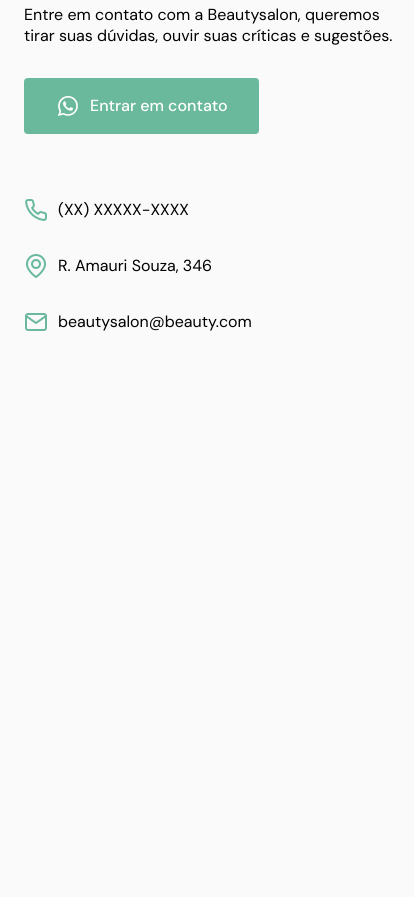
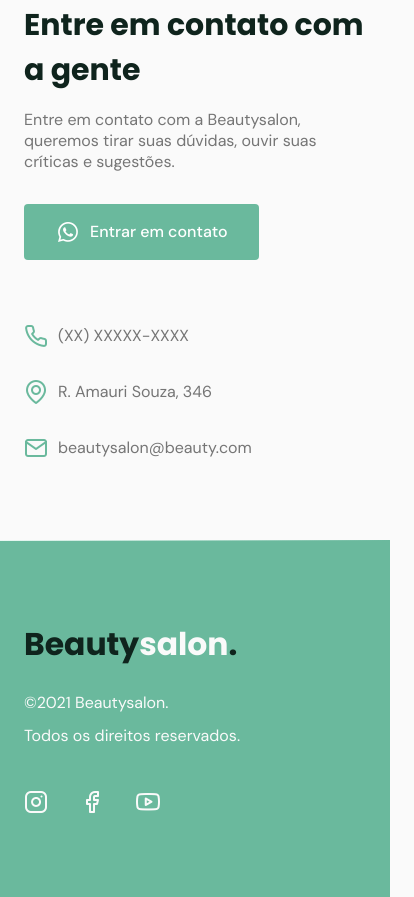
Before and after one commit to RaphaelSR/Origin---nlw6, a plain HTML site: page index.html in a window 390 px wide. Shown: the part 4318-5215 px from the top of the page, 414 px wide, since content can reach past the window. Before the commit the page ends 4732 px from the top, so only its background shows below. Drawn offline with nearby package versions, Linux system fonts and the light colour scheme.

Commit message:
part 4 ok, mobile layout finished

```diff
--- a/Assets/fonts/style.css
+++ b/Assets/fonts/style.css
@@ -1,10 +1,10 @@
 @font-face {
   font-family: 'icomoon';
-  src:  url('fonts/icomoon.eot?cldmxo');
-  src:  url('fonts/icomoon.eot?cldmxo#iefix') format('embedded-opentype'),
-    url('fonts/icomoon.ttf?cldmxo') format('truetype'),
-    url('fonts/icomoon.woff?cldmxo') format('woff'),
-    url('fonts/icomoon.svg?cldmxo#icomoon') format('svg');
+  src:  url('fonts/icomoon.eot?if76sc');
+  src:  url('fonts/icomoon.eot?if76sc#iefix') format('embedded-opentype'),
+    url('fonts/icomoon.ttf?if76sc') format('truetype'),
+    url('fonts/icomoon.woff?if76sc') format('woff'),
+    url('fonts/icomoon.svg?if76sc#icomoon') format('svg');
   font-weight: normal;
   font-style: normal;
   font-display: block;
@@ -25,6 +25,9 @@
   -moz-osx-font-smoothing: grayscale;
 }
 
+.icon-arrow-up:before {
+  content: "\e90c";
+}
 .icon-phone:before {
   content: "\e900";
 }
--- a/index.html
+++ b/index.html
@@ -250,14 +250,32 @@
           </div>
         </div>
       </section>
+      <div class="divider-1"></div>
     </main>
 
-    <footer></footer>
+
+    <!-- FOOTER -->
+    <footer class="section">
+      <div class="container grid">
+        <div class="brand">
+          <a class="logo logo-alt" href="#home"><h2>Beauty<span>salon</span>.</h2></a>
+          <p>©2021 Beautysalon.</p>
+          <p>Todos os direitos reservados.</p>
+        </div>
+        <div class="social">
+          <a href="https://instagram.com" target="_blank"><i class="icon-instagram"></i></a
+          ><a href="https://facebook.com" target="_blank"><i class="icon-facebook"></i></a
+          ><a href="https://youtube.com" target="_blank"><i class="icon-youtube"></i></a>
+        </div>
+      </div>
+    </footer>
+
+    <a href="#home" class="back-to-top"><i class="icon-arrow-up"></i></a>
 
     <!-- swiper -->
     <script src="https://unpkg.com/swiper/swiper-bundle.min.js"></script>
 
-     <!-- ScrollReveal -->
+    <!-- ScrollReveal -->
     <script src="https://unpkg.com/scrollreveal"></script>
 
     <!-- main js -->
--- a/main.js
+++ b/main.js
@@ -19,43 +19,64 @@ for (const link of links) {
 }
 
 /* Mudar o header da página quando der scroll */
-const header = document.querySelector("#header")
-const navHeight = header.offsetHeight
+function changeHeaderWhenScroll() {
+  const header = document.querySelector("#header");
+  const navHeight = header.offsetHeight;
+  if (window.scrollY >= navHeight) {
+    header.classList.add("scroll");
+    // scrool é maior que a altura do header
+  } else {
+    header.classList.remove("scroll");
+    // scrool é menor que a altura do header
+  }
+}
 
-window.addEventListener('scroll', function() {
-    if(window.scrollY >= navHeight){
-        header.classList.add("scroll")
-        // scrool é maior que a altura do header
-    }else{
-        header.classList.remove("scroll")
-        // scrool é menor que a altura do header
-    }
-})
+
+/* Botão voltar para o topo */
+function backToTop(){
+  const backToTopButton = document.querySelector(".back-to-top");
+  if (window.scrollY >= 560) {
+    backToTopButton.classList.add("show");
+  } else {
+    backToTopButton.classList.remove("show");
+  }
+}
+
+
 
 /* Testimonials carousel swiper slider */
-
-const swiper = new Swiper('.swiper-container', {
+const swiper = new Swiper(".swiper-container", {
   slidesPerView: 1,
   pagination: {
-    el: '.swiper-pagination'
+    el: ".swiper-pagination",
   },
   mousewheel: true,
   Keyboard: true,
 });
 
-
 /* ScrollReveal: Mostrar elementos quando der scroll na página */
 const scrollReveal = ScrollReveal({
-origin: 'top',
-distance: '30px',
-duration: 700,
-reset: true
-})
+  origin: "top",
+  distance: "30px",
+  duration: 700,
+  reset: true,
+});
 
 scrollReveal.reveal(
   `#home .text, #home .image,
   #about .image, #about .text,
   #services header, #services .card,
   #testimonials header, #testimonials .testimonials,
-  #contact .text, #contact .links
-  `, {interval: 100})
+  #contact .text, #contact .links,
+  footer .brand, footer .social
+  `,
+  { interval: 100 }
+);
+
+
+
+/* When Scroll */
+window.addEventListener("scroll", function(){
+  changeHeaderWhenScroll()
+  backToTop()
+});
--- a/style.css
+++ b/style.css
@@ -21,17 +21,24 @@ img {
 /**====  VARIABLES =====================  */
 :root {
   --header-height: 4.5rem;
-  /* COLORS */
+/* colors */
 --hue: 159;
 /* HSL color mode */
 --base-color: hsl(var(--hue) 36% 57%);
 --base-color-second: hsl(var(--hue) 65% 88%);
 --base-color-alt: hsl(var(--hue) 57% 53%);
 --title-color: hsl(var(--hue) 41% 10%);
-  --text-color: hsl(var 0% 0% 46%);
-  --text-color-light: hsl(var 0% 0% 98%);
+--text-color: hsl(0 0% 46%);
+--text-color-light: hsl(0 0% 98%);
 --body-color: hsl(0 0% 98%);
+
+
+/* fonts */
+--title-font-size: 1.875rem;
 }
+
+
+
 
 /*===== BASE ===================== */
 
@@ -47,7 +54,7 @@ body {
 }
 
 .title {
-  font: 700 1.875rem "Poppins", sans-serif;
+  font: 700 var(--title-font-size) "Poppins", sans-serif;
   color: var(--title-color);
   -webkit-font-smoothing: auto;
 }
@@ -89,7 +96,6 @@ body {
 /**====  LAYOUT =====================  */
 
 .container {
-  width: 100%;
   margin-left: 1.5rem;
   margin-right: 1.5rem;
 }
@@ -144,6 +150,10 @@ body {
 
 .logo span {
   color: var(--base-color);
+}
+
+.logo-alt span{
+  color: var(--body-color);
   }
 
 main {
@@ -458,3 +468,75 @@ nav.show div.icon-close {
 #contact ul li i{
   color: var(--base-color);
 }
+
+/* ================= FOOTER ========================= */
+footer{
+  background: var(--base-color);
+}
+
+footer .logo{
+  display: inline-block;
+  margin-bottom: 1.5rem;
+  font-size: 1.31rem;
+}
+
+footer .brand p{
+  color: var(--text-color-light);
+  margin-bottom: 0.75rem;
+}
+
+footer i{
+  font-size: 1.5rem;
+  color: var(--text-color-light);
+}
+
+footer .social a{
+  margin-right: 2rem;
+  transition: 0.3s;
+  display: inline-block;
+}
+
+footer .social a:hover{
+  transform: translateY(-8px);
+}
+
+/* Back to top */
+.back-to-top{
+  background: var(--base-color);
+  color: var(--text-color-light);
+
+  position: fixed;
+  right: 1rem;
+  bottom: 1rem;
+
+  padding: 0.5rem;
+  clip-path: circle();
+
+  font-size: 1.5rem;
+  line-height: 0;
+
+  visibility: hidden;
+  opacity: 0;
+
+  transition: 0.3s;
+  transform: translateY(100%);
+}
+
+.back-to-top.show{
+  visibility: visible;
+  opacity: 1;
+  transform: translateY(0%);
+}
+
+/* Responsivo */
+/* extra large devices: 1200 > */
+/* large devices: 1023 > */
+/* large devices: 992 > */
+@media (min-width: 992px) {
+  :root {
+    --title-font-size: 2.2rem;
+  }
+
+}
+
+/* medium devices: 767 > */
```
Also changed, not shown: Assets/fonts/demo.html (+15 -1 lines), Assets/fonts/selection.json (+1 -1 lines), Assets/fonts/fonts/icomoon.ttf, Assets/fonts/fonts/icomoon.woff, 2 other files. Lines whose indentation alone changed are shown as unchanged.
